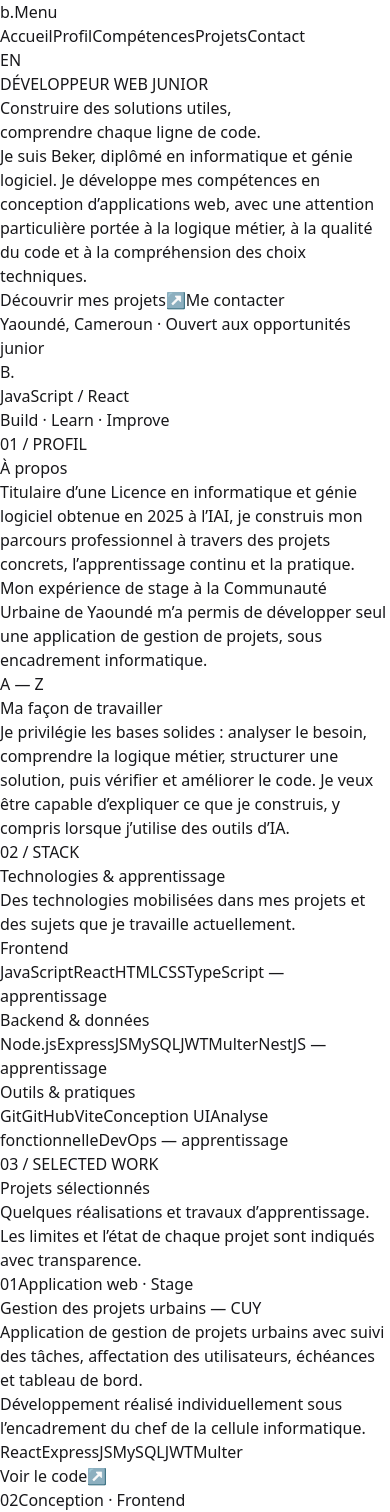
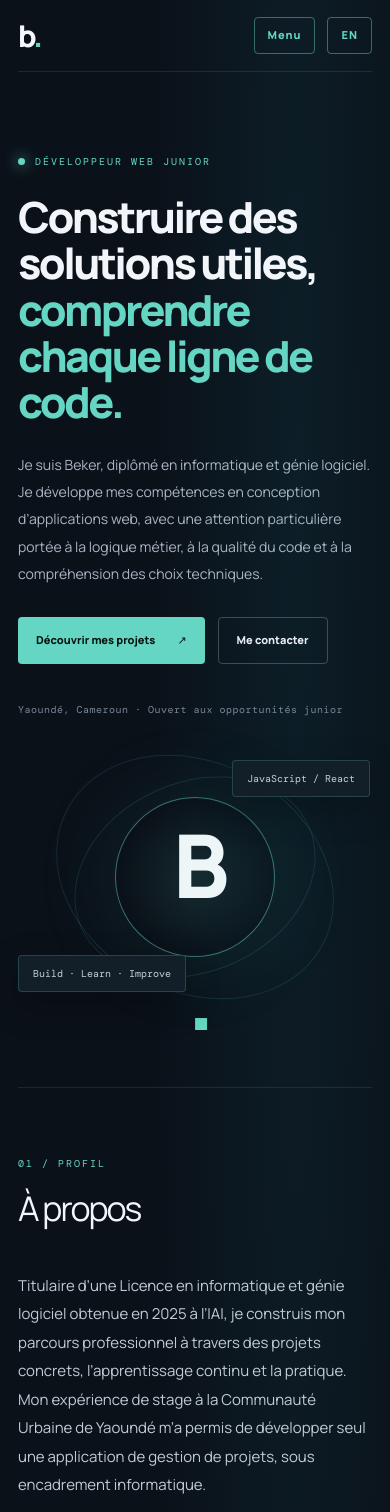
Before and after one commit to NBertrand1/Portfolio, a React (Vite) app: page / in a window 390 px wide. Shown: the top 1512 px of the page. Built offline with nearby package versions, Linux system fonts and the light colour scheme.

Commit message:
feat: build responsive bilingual personal portfolio

```diff
--- a/src/index.css
+++ b/src/index.css
@@ -1,2 +1,58 @@
+@import url('https://fonts.googleapis.com/css2?family=DM+Mono:wght@400;500&family=Manrope:wght@400;500;600;700;800&display=swap');
 @import "tailwindcss";
-@plugin "daisyui";
+
+:root{font-family:'Manrope',sans-serif;color:#e8edf4;background:#0b1119;font-synthesis:none;text-rendering:optimizeLegibility;-webkit-font-smoothing:antialiased;font-optical-sizing:auto;font-weight:400;scroll-behavior:smooth}
+*{box-sizing:border-box}
+body{margin:0;min-width:320px;background:#0b1119}
+a{color:inherit;text-decoration:none}
+button{font:inherit}
+.site-shell{overflow:hidden;background:radial-gradient(ellipse at 76% 8%,rgba(19,89,105,.18),transparent 34%),#0b1119}
+.section-wrap{width:min(1120px,calc(100% - 48px));margin-inline:auto}
+.site-header{height:82px;width:min(1240px,calc(100% - 48px));margin:auto;display:flex;align-items:center;justify-content:space-between;border-bottom:1px solid rgba(225,235,245,.1);position:relative;z-index:10}
+.brand{font-size:30px;font-weight:800;letter-spacing:-3px;color:#f4f7fb}.brand span,.hero-monogram span{color:#65d6c4}
+.main-nav{display:flex;align-items:center;gap:34px}.main-nav a{font-size:12px;color:#aab6c4;transition:color .2s}.main-nav a:hover{color:#65d6c4}
+.language-toggle,.menu-toggle{background:transparent;color:#65d6c4;border:1px solid rgba(101,214,196,.45);border-radius:4px;padding:9px 13px;font-size:11px;font-weight:800;letter-spacing:1px;cursor:pointer}.menu-toggle{display:none}
+.hero-section{min-height:690px;display:grid;grid-template-columns:1.2fr .8fr;align-items:center;gap:70px;padding-block:100px 115px}
+.eyebrow{font-family:'DM Mono',monospace;font-size:10px;letter-spacing:2px;color:#65d6c4;text-transform:uppercase;display:flex;align-items:center;gap:10px}
+.status-dot{width:7px;height:7px;border-radius:50%;background:#65d6c4;box-shadow:0 0 14px #65d6c4}
+.hero-copy h1{font-size:clamp(42px,5.5vw,70px);line-height:1.08;letter-spacing:-3.8px;margin:25px 0;color:#f2f5f9;font-weight:800}.hero-copy h1 span{color:#65d6c4}
+.hero-intro{max-width:610px;color:#aab6c4;font-size:15px;line-height:1.95}
+.hero-actions,.contact-actions{display:flex;gap:13px;flex-wrap:wrap;margin-top:30px}
+.button{display:inline-flex;align-items:center;gap:22px;padding:14px 18px;border-radius:4px;font-size:11px;font-weight:800;transition:transform .2s,background .2s}.button:hover{transform:translateY(-2px)}
+.button-primary{background:#65d6c4;color:#071410}.button-secondary{border:1px solid rgba(210,225,235,.25);color:#e8edf4}
+.location-line{margin-top:38px;color:#788898;font-family:'DM Mono',monospace;font-size:10px;letter-spacing:.5px}
+.hero-aside{height:390px;position:relative;display:grid;place-items:center}
+.hero-monogram{width:220px;height:220px;border:1px solid rgba(101,214,196,.5);border-radius:50%;display:grid;place-items:center;font-size:120px;letter-spacing:-12px;font-weight:800;color:#edf5f7;background:radial-gradient(circle,rgba(101,214,196,.12),rgba(11,17,25,.1) 68%);box-shadow:0 0 90px rgba(49,177,160,.12)}
+.orbit{position:absolute;border:1px solid rgba(101,214,196,.13);border-radius:50%;transform:rotate(-24deg)}.orbit-one{width:330px;height:260px}.orbit-two{width:390px;height:310px;transform:rotate(28deg)}
+.floating-note{position:absolute;background:#121e28;border:1px solid rgba(101,214,196,.22);padding:11px 14px;border-radius:4px;color:#c4d1da;font:10px 'DM Mono',monospace;box-shadow:0 12px 35px rgba(0,0,0,.25)}.note-top{top:42px;right:0}.note-bottom{bottom:45px;left:-5px}
+.content-section{padding-block:92px;border-top:1px solid rgba(225,235,245,.09)}
+.section-heading{margin-bottom:38px}.section-heading h2,.contact-section h2{font-size:clamp(34px,4vw,48px);letter-spacing:-2px;margin:12px 0 0;color:#f2f5f9}.section-lead{max-width:660px;color:#8e9cab;font-size:14px;line-height:1.8;margin-top:14px}
+.about-grid{display:grid;grid-template-columns:1.15fr .85fr;gap:70px;align-items:start}.large-copy{font-size:18px;line-height:1.9;color:#c1ccd5;margin:0}
+.approach-card,.skill-card,.project-card{background:#111b25;border:1px solid rgba(205,225,235,.1);border-radius:7px}
+.approach-card{padding:28px}.card-index,.project-topline{font:10px 'DM Mono',monospace;color:#65d6c4;letter-spacing:1px}.approach-card h3,.skill-card h3{font-size:17px;margin:22px 0 10px;color:#edf3f7}.approach-card p{font-size:13px;line-height:1.85;color:#93a2b0;margin:0}
+.skills-grid{display:grid;grid-template-columns:repeat(3,1fr);gap:16px}.skill-card{padding:24px}.skill-card h3{margin:0 0 20px}
+.tag-list{display:flex;flex-wrap:wrap;gap:8px}.tag{font:10px 'DM Mono',monospace;color:#a9bac4;border:1px solid rgba(160,190,200,.18);border-radius:3px;padding:8px 10px}
+.projects-grid{display:grid;grid-template-columns:repeat(2,1fr);gap:16px}.project-card{padding:26px;display:flex;flex-direction:column;min-height:330px}.project-card.featured{border-color:rgba(101,214,196,.25)}
+.project-topline{display:flex;justify-content:space-between;gap:12px;color:#65d6c4}.project-topline span:last-child{text-align:right;color:#80929e}
+.project-card h3{font-size:20px;letter-spacing:-.5px;margin:26px 0 12px;color:#f1f5f8}
+.project-description{font-size:13px;line-height:1.8;color:#c1ccd5;margin:0}.project-details{font-size:11px;line-height:1.75;color:#8495a2;margin:12px 0 18px}
+.project-tags{margin-top:auto;padding-top:12px}.project-link{display:flex;justify-content:space-between;align-items:center;border-top:1px solid rgba(205,225,235,.1);margin-top:22px;padding-top:16px;color:#65d6c4;font-size:11px;font-weight:800}
+.contact-section{padding-block:100px;margin-top:25px;margin-bottom:60px;text-align:center;background:linear-gradient(135deg,rgba(22,56,65,.6),rgba(17,27,37,.65));border:1px solid rgba(101,214,196,.18);border-radius:8px}
+.contact-section .eyebrow{justify-content:center}.contact-section>p:not(.eyebrow):not(.email-line){max-width:620px;margin:18px auto 0;color:#aab6c4;font-size:14px;line-height:1.85}
+.contact-actions{justify-content:center}.email-line{margin:24px 0 0;color:#788b99;font:11px 'DM Mono',monospace}
+.site-footer{min-height:100px;display:flex;align-items:center;justify-content:space-between;gap:20px;border-top:1px solid rgba(225,235,245,.1);color:#778895;font-size:10px}.site-footer .brand{font-size:24px}.site-footer p{margin:0}
+@media(max-width:760px){
+ .section-wrap,.site-header{width:min(100% - 36px,560px)}
+ .site-header{height:72px}.menu-toggle{display:block;margin-left:auto;margin-right:12px}
+ .main-nav{display:none;position:absolute;top:71px;left:0;right:0;padding:18px;background:#111b25;border:1px solid rgba(205,225,235,.12);border-radius:5px;flex-direction:column;align-items:stretch;gap:0}
+ .main-nav.is-open{display:flex}.main-nav a{padding:13px 8px;border-bottom:1px solid rgba(205,225,235,.08)}
+ .hero-section{min-height:auto;grid-template-columns:1fr;gap:10px;padding-block:82px 75px}
+ .hero-copy h1{font-size:clamp(40px,11vw,58px);letter-spacing:-2.6px}.hero-intro{font-size:14px}
+ .hero-aside{height:270px;margin-top:15px}.hero-monogram{width:160px;height:160px;font-size:88px}.orbit-one{width:250px;height:190px}.orbit-two{width:290px;height:230px}
+ .note-top{right:2px;top:18px}.note-bottom{left:0;bottom:20px}
+ .content-section{padding-block:68px}.about-grid,.skills-grid,.projects-grid{grid-template-columns:1fr;gap:13px}
+ .large-copy{font-size:15px}.approach-card,.skill-card,.project-card{padding:22px}
+ .project-card{min-height:300px}.contact-section{padding:72px 20px;margin-bottom:38px}
+ .site-footer{padding-block:24px;flex-wrap:wrap}.site-footer p{order:3;width:100%}
+}
+@media(prefers-reduced-motion:reduce){*,*::before,*::after{scroll-behavior:auto!important;transition:none!important}}
```
